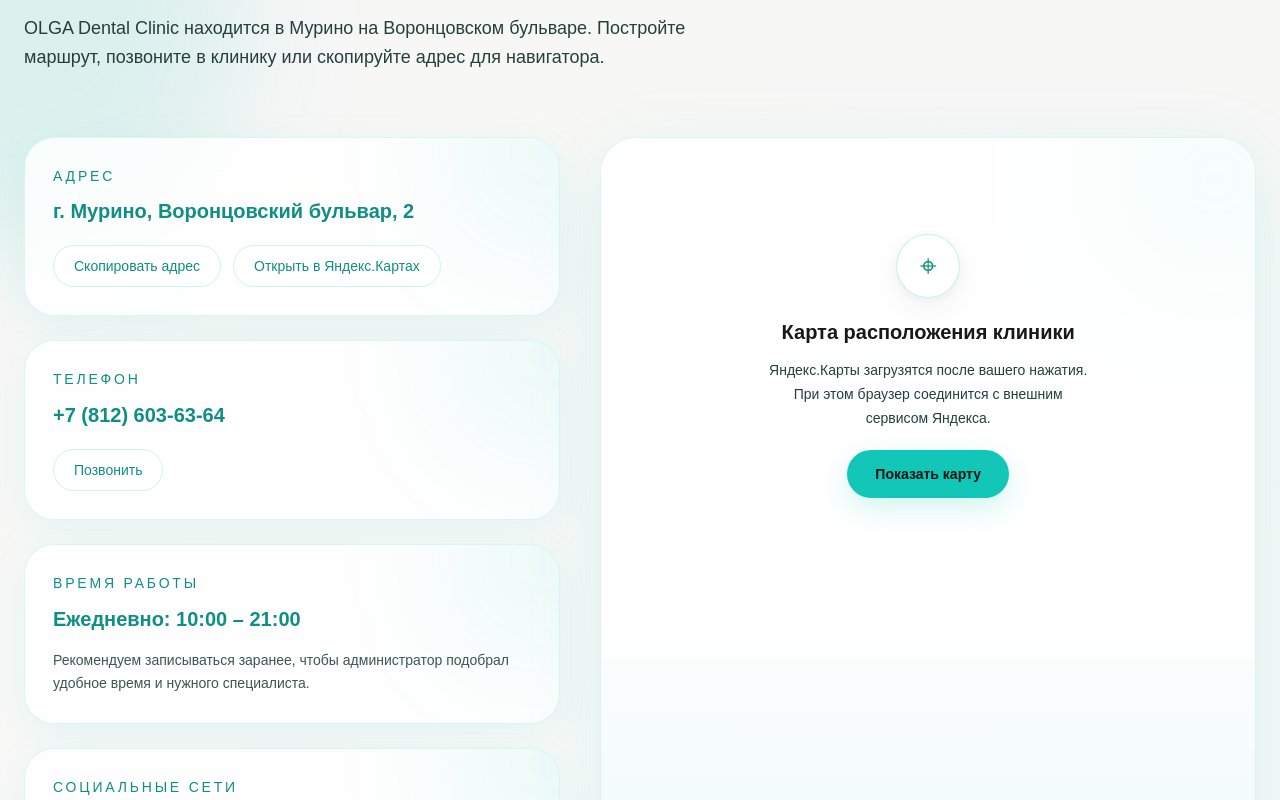
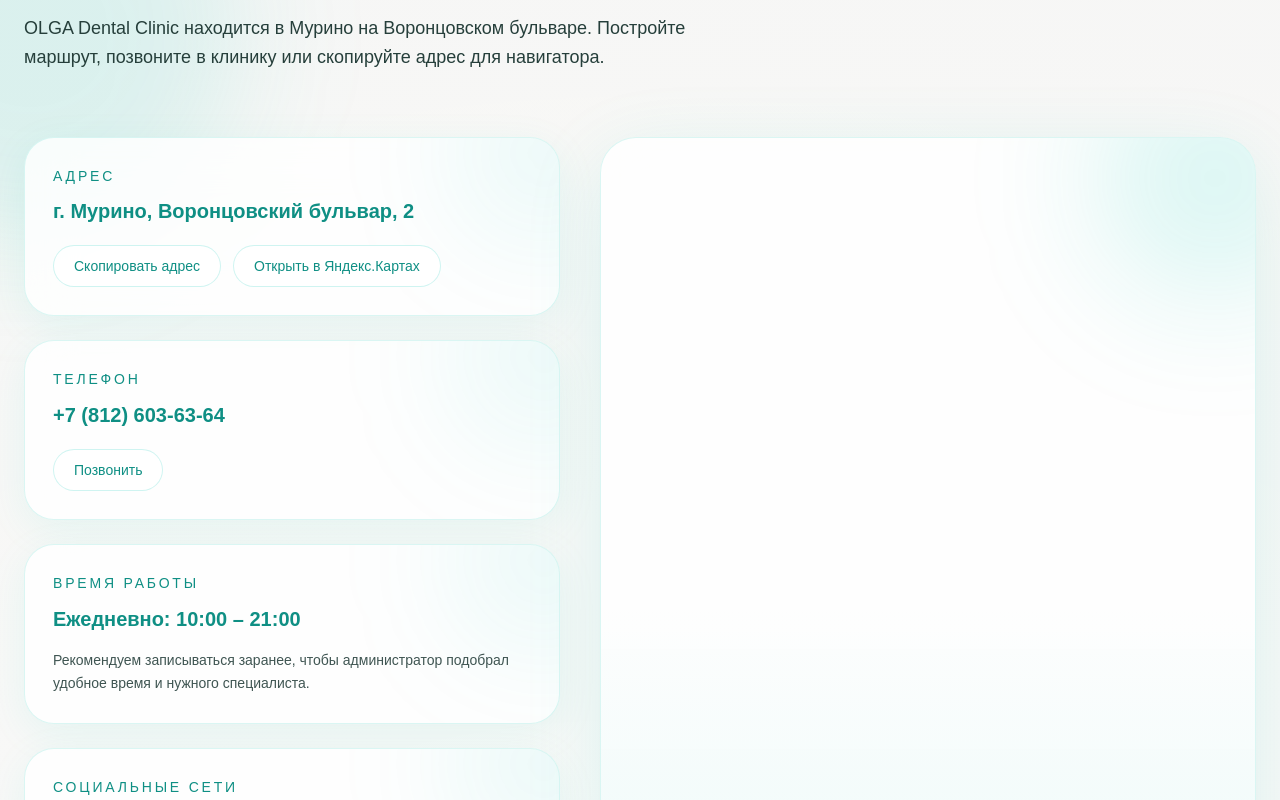
Before and after one commit to Islam999-sudo/olga-dental, a Next.js app: page / in a window 1280 px wide. Shown: the part 5240-6040 px from the top of the page. Built offline with nearby package versions, Linux system fonts and the light colour scheme.

Commit message:
ux: restore automatic Yandex map embed in clinic contacts

```diff
--- a/components/sections/contact-map.tsx
+++ b/components/sections/contact-map.tsx
@@ -6,7 +6,6 @@ import { reveal } from "@/lib/motion";
 
 export function ContactMap() {
   const [copied, setCopied] = useState(false);
-  const [mapLoaded, setMapLoaded] = useState(false);
 
   const address = "г. Мурино, Воронцовский бульвар, 2";
   const phone = "+78126036364";
@@ -593,7 +592,6 @@ export function ContactMap() {
               </div>
             </motion.div>
 
-            {mapLoaded ? (
             <iframe
               src={yandexMapUrl}
               className="h-[520px] w-full border-0 lg:h-full"
@@ -602,29 +600,6 @@ export function ContactMap() {
               allowFullScreen
               title="OLGA Dental Clinic на Яндекс.Картах"
             />
-            ) : (
-              <div className="relative z-[2] flex min-h-[520px] w-full flex-col items-center justify-center gap-5 bg-[var(--glass)] px-6 pb-28 pt-12 text-center">
-                <span aria-hidden="true" className="flex h-16 w-16 items-center justify-center rounded-full border border-[var(--accent-light)]/25 bg-[var(--card)] text-3xl text-[var(--accent)] shadow-soft">
-                  ⌖
-                </span>
-                <div>
-                  <h3 className="text-xl font-semibold text-[var(--foreground)]">
-                    Карта расположения клиники
-                  </h3>
-                  <p className="mx-auto mt-3 max-w-xs text-sm leading-6 text-[var(--text-soft)]">
-                    Яндекс.Карты загрузятся после вашего нажатия.
-                    При этом браузер соединится с внешним сервисом Яндекса.
-                  </p>
-                </div>
-                <button
-                  type="button"
-                  onClick={() => setMapLoaded(true)}
-                  className="rounded-full bg-[var(--accent-light)] px-7 py-3.5 text-sm font-semibold text-[#071412] shadow-[0_10px_30px_rgba(18,199,183,.2)] transition hover:-translate-y-0.5 hover:brightness-110"
-                >
-                  Показать карту
-                </button>
-              </div>
-            )}
           </motion.div>
         </div>
       </div>
```
Lines whose indentation alone changed are shown as unchanged.
